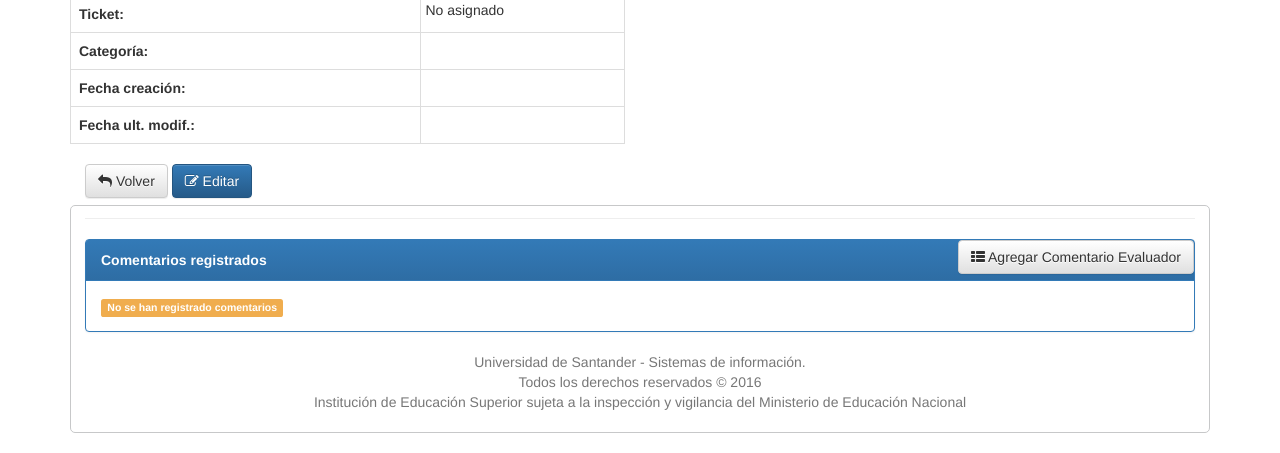
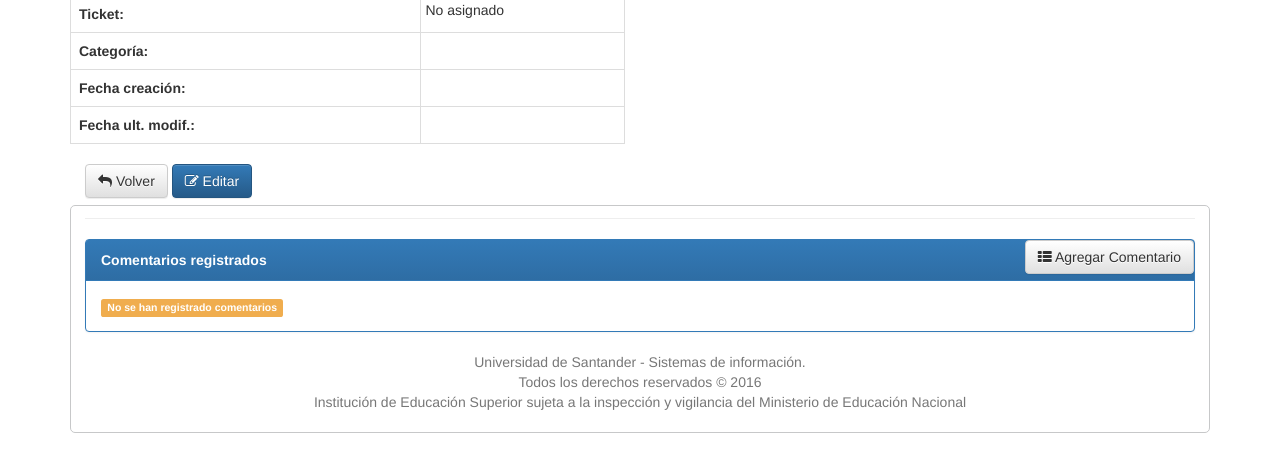
Before and after one commit to alfegupe/IssueReporter, a Django app: template bugtracker/templates/bugtracker/detail.html in a window 1280 px wide. Shown: the part 748-1201 px from the top of the page. Run offline with Django 3.2, Linux system fonts and the light colour scheme; the template is opened without the code that fills it: values that come from a table or form of the project are taken from there, others are empty; parts of the project's set-up code (start-up, migrations or seed data) failed here and were passed over; some libraries are stand-ins or nearby versions.

Commit message:
Change button name, to add comment in a issue

```diff
--- a/bugtracker/templates/bugtracker/detail.html
+++ b/bugtracker/templates/bugtracker/detail.html
@@ -194,7 +194,7 @@
         <div class="panel panel-primary">
             <a class="btn btn-default pull-right" data-toggle="modal"
                                                         data-target="#myModal">
-                <i class="fa fa-th-list"></i> Agregar Comentario Evaluador
+                <i class="fa fa-th-list"></i> Agregar Comentario
             </a>
             <div class="panel-heading">
                 <strong>Comentarios registrados</strong>
```
